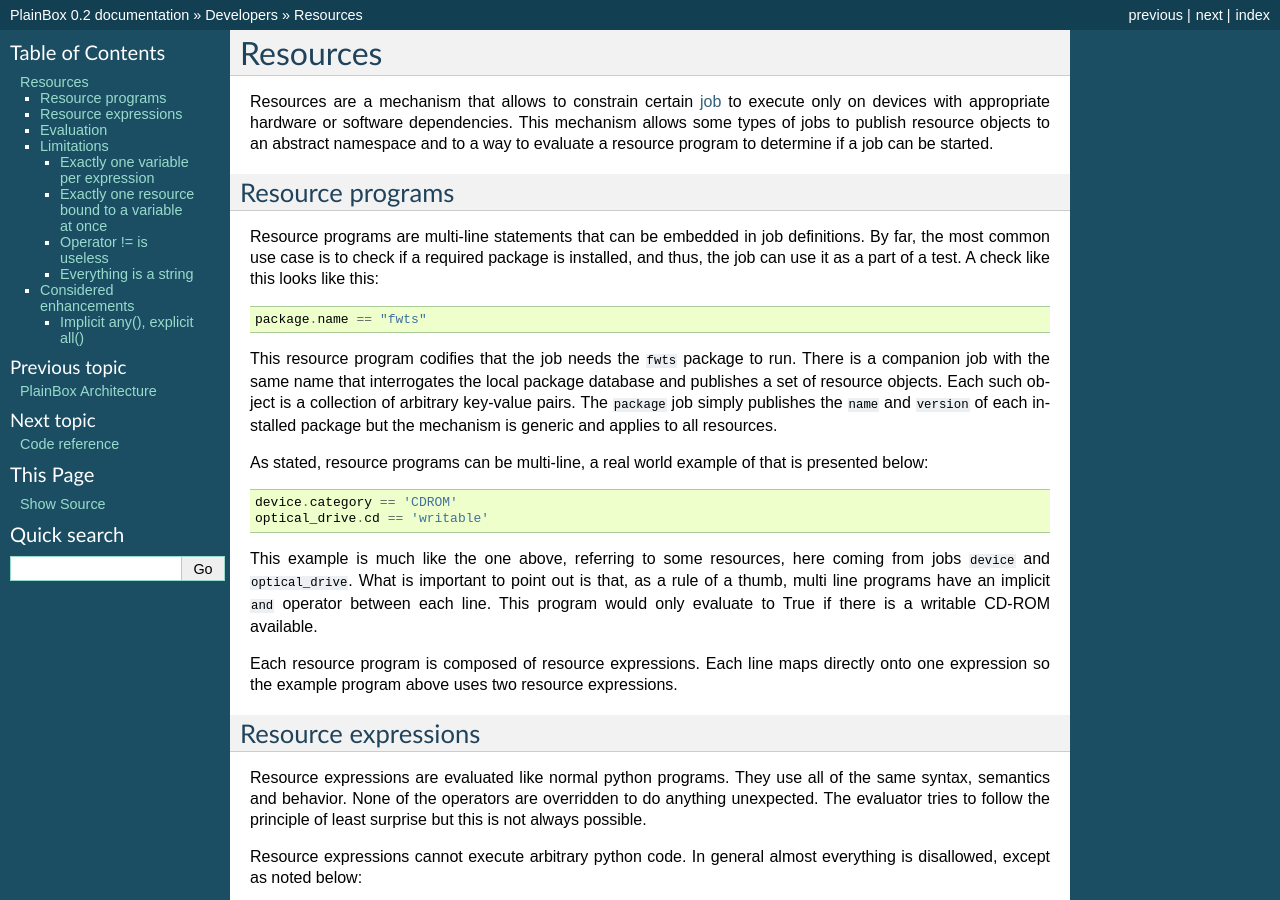
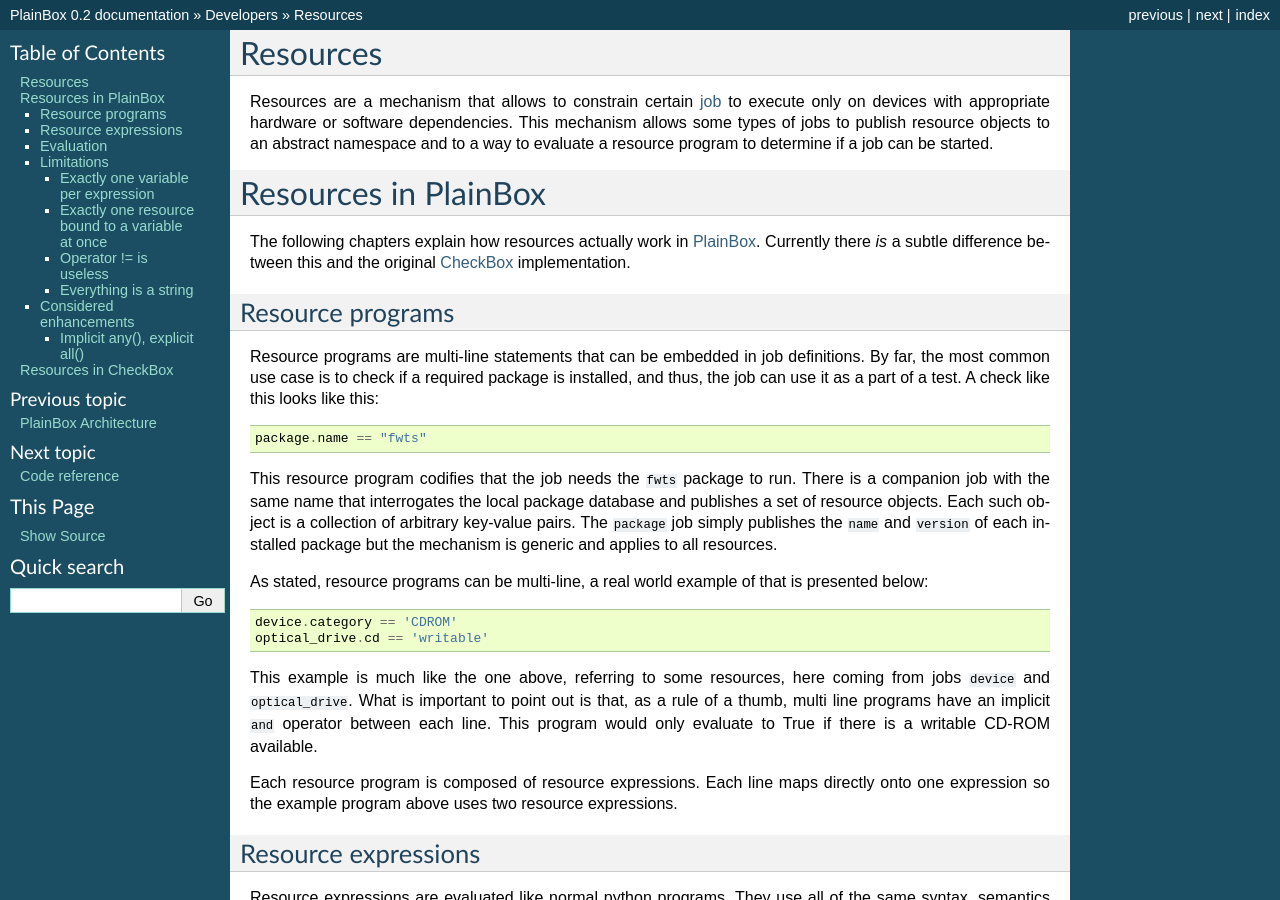
Before and after one commit to pombredanne/git.launchpad.net-plainbox, a Sphinx documentation site: the page built from docs/dev/resources.rst, in a window 1280 px wide and 900 px high. Built offline with Sphinx 7.4.7, drawn with Linux system fonts in a browser that asks for light colours; some of the changed text lies outside the part shown.

Commit message:
docs: add a section on checkbox resource evaluator
Signed-off-by: Zygmunt Krynicki <zygmunt.krynicki@canonical.com>

```diff
--- a/docs/dev/resources.rst
+++ b/docs/dev/resources.rst
@@ -6,6 +6,13 @@
 This mechanism allows some types of jobs to publish resource objects to an
 abstract namespace and to a way to evaluate a resource program to determine if
 a job can be started.
+
+Resources in PlainBox
+=====================
+
+The following chapters explain how resources actually work in :term:`PlainBox`.
+Currently there *is* a subtle difference between this and the original
+:term:`CheckBox` implementation.
 
 Resource programs
 -----------------
@@ -243,3 +250,10 @@
 certain package is **not** installed.  This could be expressed as::
 
     all(package.name != 'ubuntu-desktop')
+
+Resources in CheckBox
+=====================
+
+The following chapters explain how resources originally worked in
+:term:`CheckBox`. Only notable differences from :term:`PlainBox` implementation
+are listed.
```
